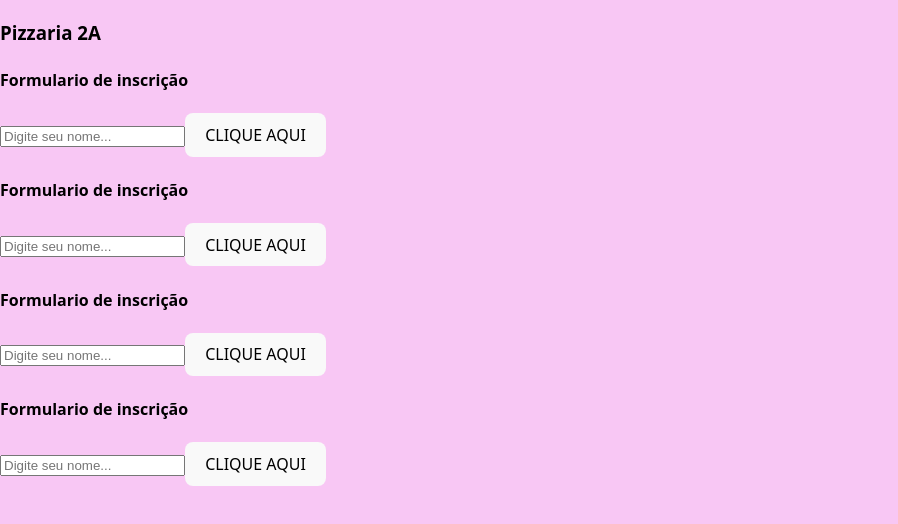
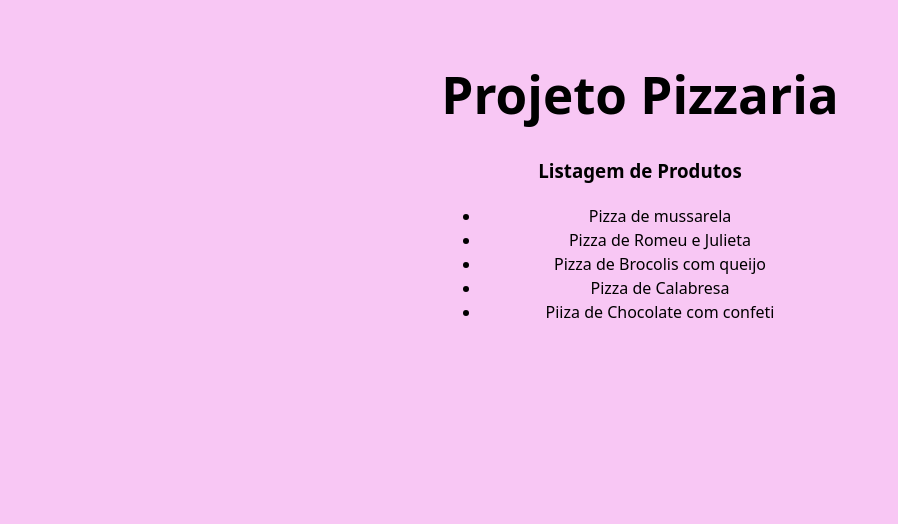
Before and after one commit to Giulia1211/pizzaria2a2025, a React (Vite) app: page / in a window 1280 px wide. Shown: the top 524 px of the page, without its empty margins (0-898 px from the left). Built offline with nearby package versions, Linux system fonts and the light colour scheme.

Commit message:
listagem

```diff
--- a/src/App.jsx
+++ b/src/App.jsx
@@ -1,41 +1,21 @@
-import {useState} from 'react'
+import './App.css'
+import Produtos from './pages/produtos'
 
-function App(){
+const App =() =>{
 
-  const [nome, setNome] = useState('Ronaldo');
+return (
 
-const Formulario = (props) => {
+  <div>
 
-  return (
-    <>
-    <h4>
-      Formulario de inscrição</h4>
-      <input className="Nome"
-          name = "nome"
-          placeholder="Digite seu nome..."
-          onChange={(e)=> props.nome = e.target.value}
-          type="text" />
-        <button onClick={()=>{
-          (props.texto!= null) ? alert(props.texto) : alert (props.nome)
-          }}>
-        CLIQUE AQUI
-      </button>
-    </>
+  <h1>
+    Projeto Pizzaria
+  </h1>
 
+ <Produtos/>
 
-  )
-}
+  </div>
+)
 
-
-  return (
-    <div>
-      <h3>Pizzaria 2A</h3>
-      <Formulario texto = "Texto enviado pelo App"/>
-      <Formulario texto = "Giulherme meu amor"/>
-      <Formulario texto = "Novo texto pelo App"/>
-      <Formulario nome = {nome} />
-   </div>
-  )
 }
 
 export default App
--- /dev/null
+++ b/src/pages/produtos/index.jsx
@@ -0,0 +1,34 @@
+const Produtos = () => {
+
+    //Objeto de produtos na lista
+    const pizzas = [
+
+    'Pizza de mussarela',
+    'Pizza de Romeu e Julieta',
+    'Pizza de Brocolis com queijo',
+    'Pizza de Calabresa',
+    'Piiza de Chocolate com confeti'
+
+    ]
+
+    //Interação da lista de pizzas
+    const listaPizzas =pizzas.map(pizza => <li>{pizza}</li>)
+
+    return (
+
+        <div>
+
+
+
+            <h3>Listagem de Produtos</h3>
+
+           <ul>
+            {listaPizzas}
+           </ul>
+
+        </div>
+    )
+
+}
+
+export default Produtos
```
Also changed, not shown: package.json (+7 -2 lines), 1 other file (tests, documents, lock files or other folders).
